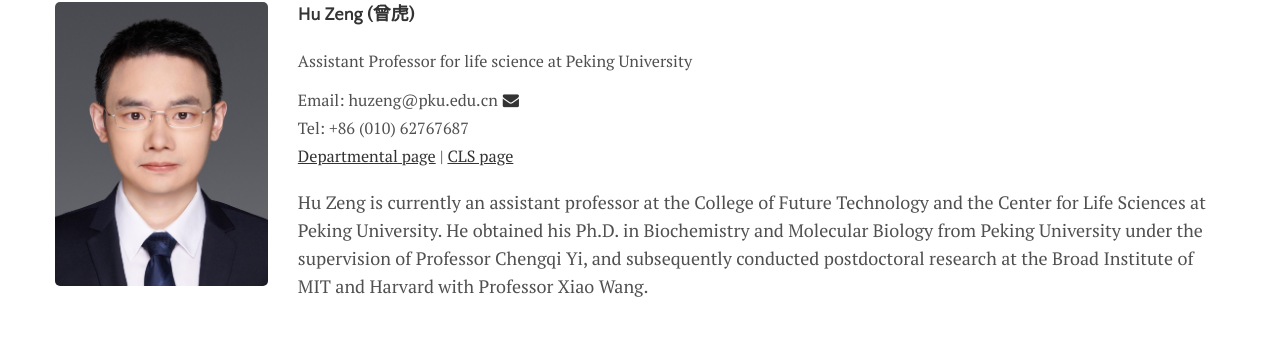
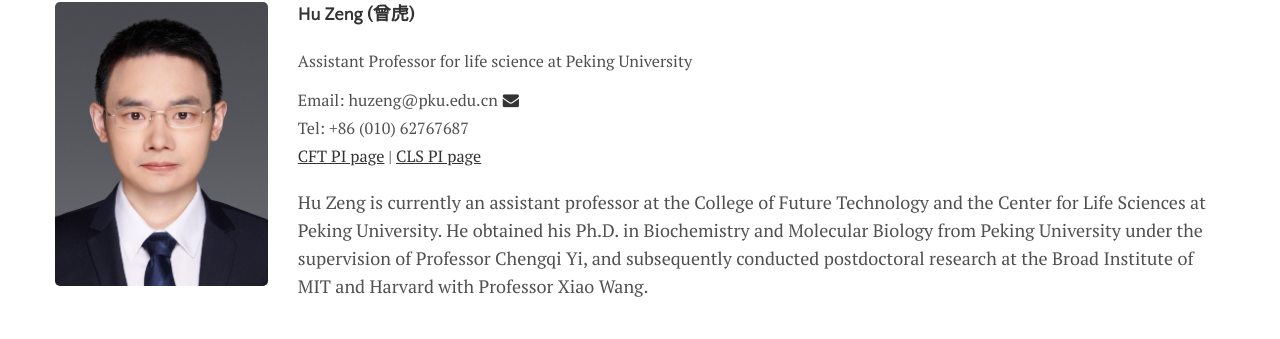
Before and after one commit to ZenghuPKU/zenghupku.github.io, a Jekyll site: the page built from menu/team.md, in a window 1280 px wide and 900 px high. Shown: the part 310-649 px from the top of the window. Built offline with Jekyll 4.4.1, drawn with Linux system fonts in a browser that asks for light colours.

Commit message:
Update team.md

```diff
--- a/menu/team.md
+++ b/menu/team.md
@@ -75,8 +75,8 @@
                 <p style="font-size:90%"> Email: huzeng@pku.edu.cn<a href="mailto:huzeng@pku.edu.cn" target="_blank"><i class="fa fa-envelope" aria-hidden="true"></i></a>
                 <br>Tel: +86 (010) 62767687 <br>
 
-<a href="https://future.pku.edu.cn/jsdw/jy/fzyxs1/11e271c0c09e4b919554a49d90093b98.htm" target="_blank">Departmental page</a> |
-<a href="https://www.cls.edu.cn/PrincipalInvestigator/pi/index6199.shtml" target="_blank">CLS page</a></p>
+<a href="https://future.pku.edu.cn/jsdw/jy/fzyxs1/11e271c0c09e4b919554a49d90093b98.htm" target="_blank">CFT PI page</a> |
+<a href="https://www.cls.edu.cn/PrincipalInvestigator/pi/index6199.shtml" target="_blank">CLS PI page</a></p>
                   <p> Hu Zeng is currently an assistant professor at the College of Future Technology and the Center for Life Sciences at Peking University. He obtained his Ph.D. in Biochemistry and Molecular Biology from Peking University under the supervision of Professor Chengqi Yi, and subsequently conducted postdoctoral research at the Broad Institute of MIT and Harvard with Professor Xiao Wang. </p>
 
 
```
